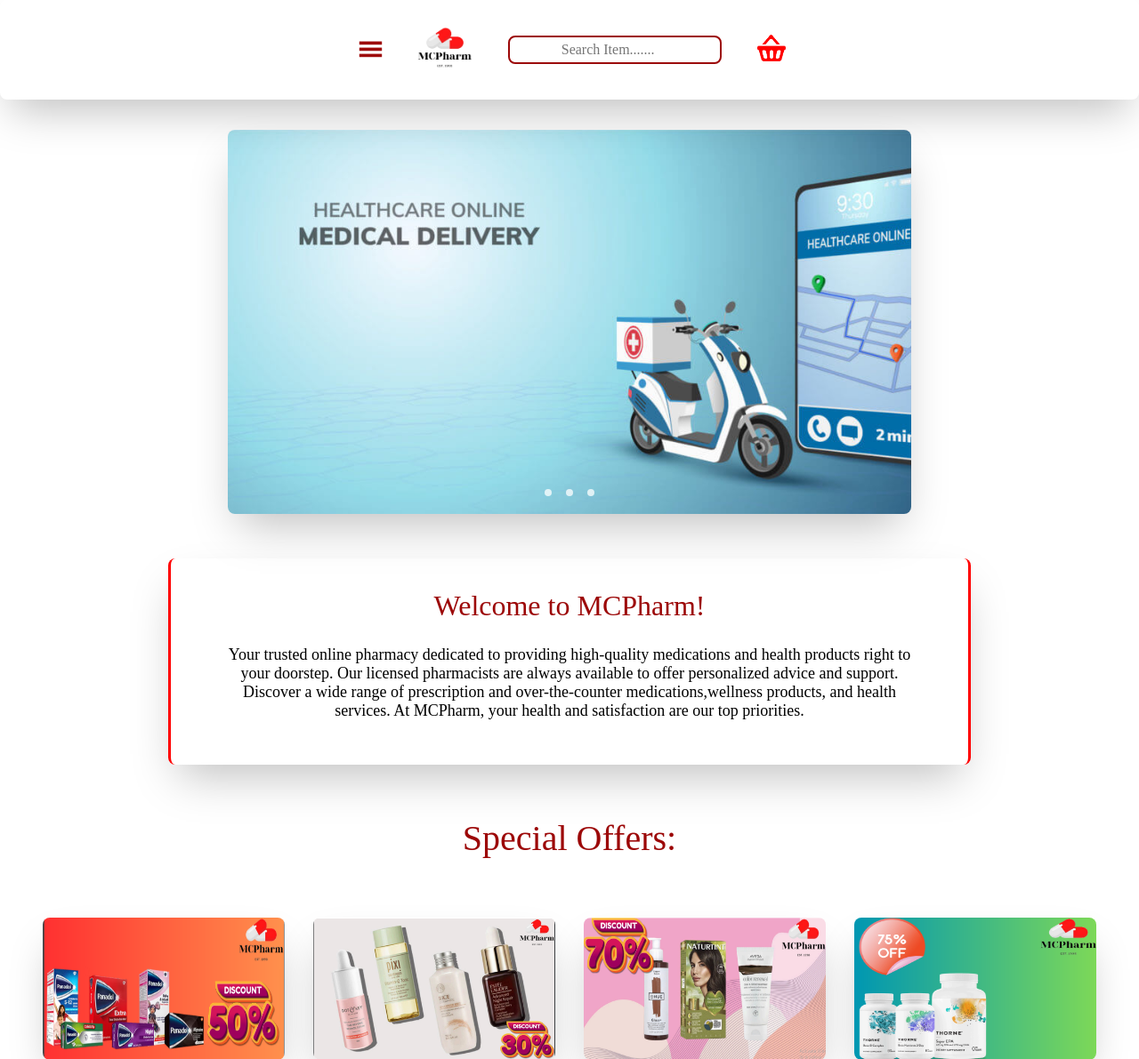
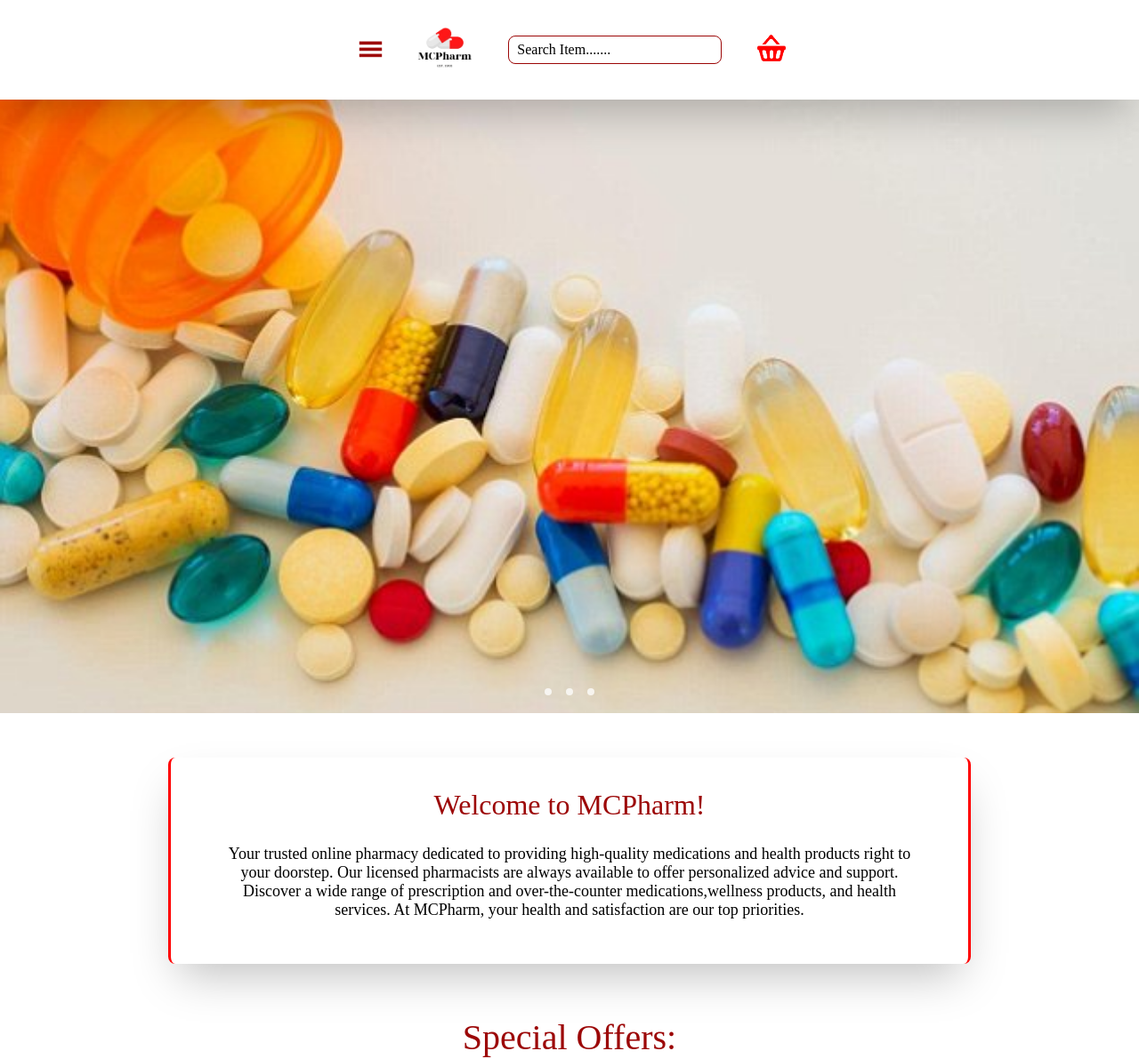
Before and after one commit to Capo45/Online-Pharmacy, a PHP site: page /index2.html in a window 1280 px wide. Shown: the top 1191 px of the page at 89% size. Run offline with PHP 8.4, Linux system fonts and the light colour scheme; grey boxes are pictures that could not be loaded.

Commit message:
edited slideshow and added auto swipe animation

```diff
--- a/MCPharm/style.css
+++ b/MCPharm/style.css
@@ -42,7 +42,6 @@
   height: 7rem;
   background-color: #ffffff;
   box-shadow: 0 1.5rem 3rem -0.75rem hsla(0, 0%, 0%, 0.25);
-  border-radius: 0.5rem   ;
   display: flex;
 }
 
@@ -152,6 +151,11 @@
   width: 6rem;
   font-size: 1rem;
 }
+.searchbar::placeholder{
+  color: #000000;
+  text-align: left;
+  padding-left: 0.3rem;
+}
 .searchbar_wrapper{
   position: relative;
   padding-left: 2.5rem;
@@ -160,10 +164,11 @@
 .searchbar_wrapper input {
   width: 15rem;
   height: 2rem;
-  text-align: center;
-  border: #9c0707 0.13rem;
+  text-align: left;
+  border: #9c0707 0.1rem;
   border-style: solid;
   border-radius: 0.5rem;
+  padding-left: 0.3rem;
 }
 #cart_icon{
   width: 2rem;
@@ -317,10 +322,12 @@
   animation: fadeIn 2s;
 }
 .slider-wrapper{
-  padding-top: 8rem;
+  padding-top: 4rem;
   position: relative;
-  max-width: 48rem;
+  width: 100%;
   margin: 0 auto;
+  background-color: #747373;
+
 }
 .slider{
       display: flex;
@@ -328,13 +335,22 @@
       overflow-x: auto;
       scroll-snap-type: x mandatory;
       scroll-behavior: smooth;
-      box-shadow: 0 1.5rem 3rem -0.75rem #00000040;
-      border-radius: 0.5rem;
+}
+@keyframes slide {
+  0% { transform: translateX(0); }
+  30% { transform: translateX(0); }
+  35% { transform: translateX(-100%); }
+  60% { transform: translateX(-100%); }
+  65% { transform: translateX(-200%); }
+  95% { transform: translateX(-200%); }
+  100% { transform: translateX(0); }
 }
 .slider img{
-  flex: 1 0 100%;
+  flex: 0 0 100%;
   scroll-snap-align: start;
   object-fit: cover;
+  animation: 12s slide infinite;
+  animation-timing-function: ease-in-out;
 }
 .slider-nav{
   display: flex;
@@ -384,7 +400,6 @@
   max-width: 48rem;
   margin: 0 auto;
 }
-
 
 /*Special offers section styling and effects*/
 .offers_table{
```
Also changed, not shown: MCPharm/Images/Slideshow/delivery.jpg.
